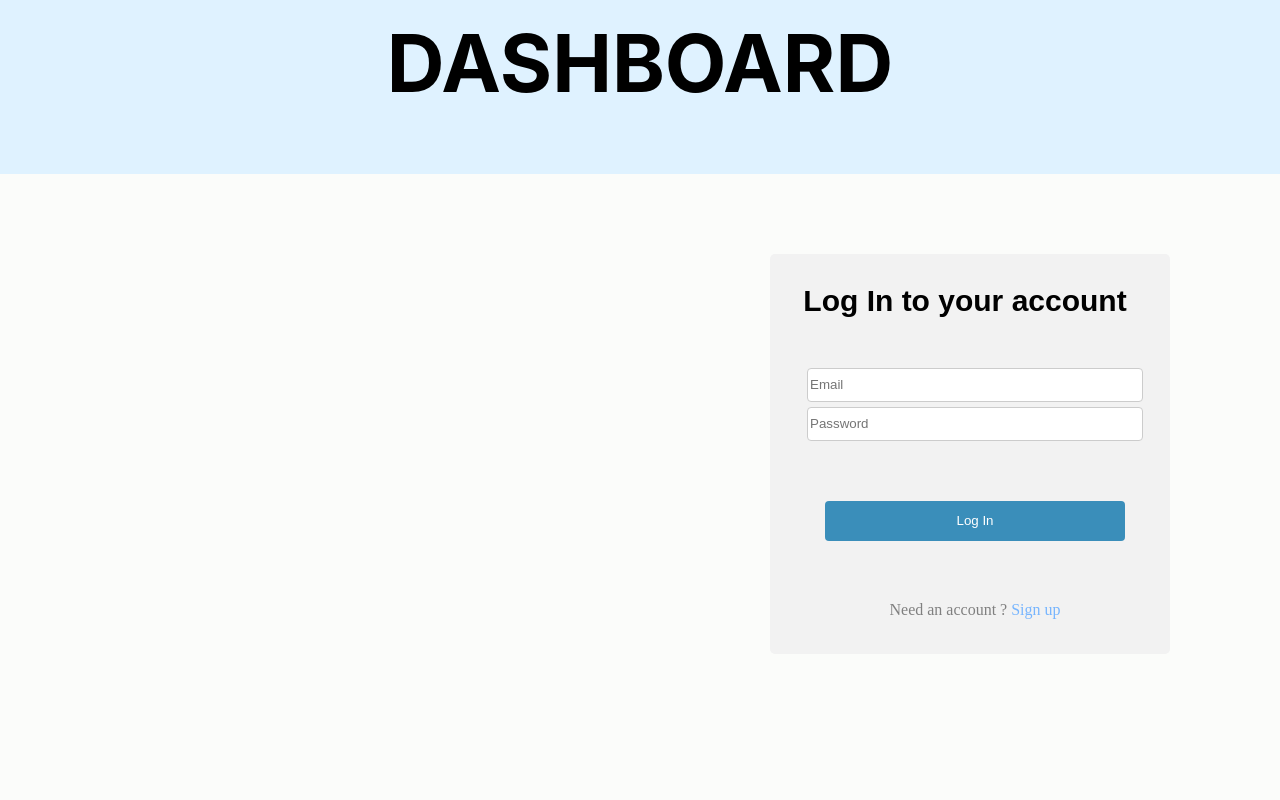
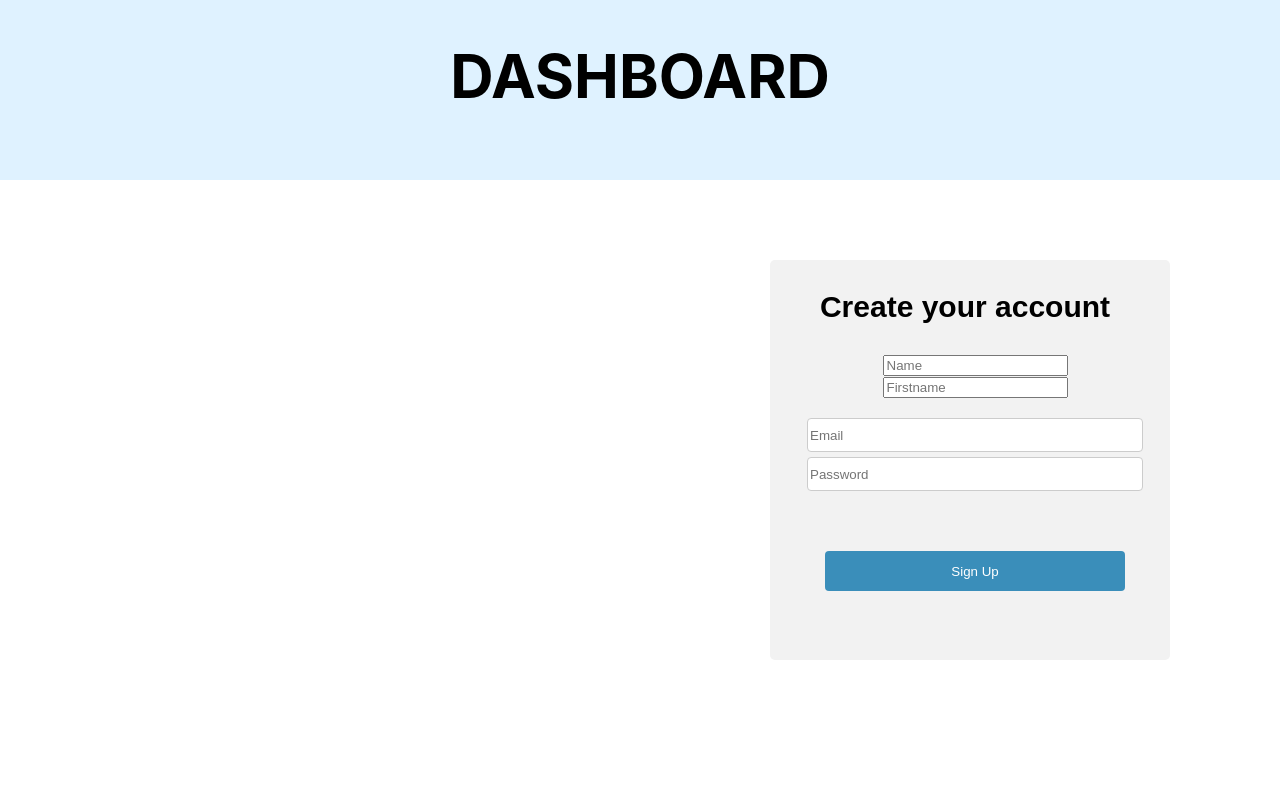
Before and after one commit to Heloisetr/Dashboard, a React (Create React App) app in the folder dashboard/: page /AuthSignUpPage in a window 1280 px wide. Shown: the top 800 px of the page. Built offline with nearby package versions, Linux system fonts and the light colour scheme.

Commit message:
Fix the problem with GitKraken when the merge happend.
Recode the login and signup and footer and header and change the path in the index.js and Apptest.js of the component App

```diff
--- a/dashboard/src/Authentification/Auth.css
+++ /dev/null
@@ -1,101 +0,0 @@
-.App {
-  margin: 0;
-  padding: 0;
-  background-color: #FBFCFA;
-}
-
-/*Header with logo */
-
-.App-header
-{
-    margin-top: -80px;
-    background-color: #DFF2FF;
-    height: 200px;
-    width: 100%;
-    text-align: center;
-}
-
-.App-header h1
-{
-  font-size: 80px;
-  padding-top: 40px;
-}
-
-/* Container where is the forms */
-
-.App_Body_Forms
-{
-    width: 400px;
-    height: 400px;
-    border-radius: 5px;
-    background-color: #f2f2f2;
-    text-align: center;
-    margin-left: 770px;
-    margin-top: 80px;
-}
-
-.App_Body_Forms form
-{
-    padding: 50px 0 0 10px;
-}
-
-.App_Body_Forms h3
-{
-    font-size: 30px;
-    font-family: Arial, Helvetica, sans-serif;
-    margin-left: -20px;
-    margin-top: -20px;
-}
-
-.App_Body_Forms p
-{
-    margin-top: 60px;
-    font-family: 'Times New Roman', Times, serif;
-    color: grey;
-}
-
-.App_Body_Forms a
-{
-    color: #77B5FE;
-    text-decoration: none;
-}
-
-input[type=email]
-{
-    width: 330px;
-    height: 30px;
-    margin-top: 20px;
-    border: 1px solid #ccc;
-    border-radius: 4px;
-    resize: vertical;
-}
-
-input[type=password]
-{
-    width: 330px;
-    height: 30px;
-    margin-top: 5px;
-    border: 1px solid #ccc;
-    border-radius: 4px;
-    resize: vertical;
-}
-
-input[type=submit] {
-    background-color:#3A8EBA;
-    width: 300px;
-    height: 40px;
-    color: white;
-    border: none;
-    margin-top: 60px;
-    border-radius: 4px;
-    cursor: pointer;
-
-  }
-
-.App_Footer
-{
-    margin-top: 200px;
-    height: 100px;
-    width: 100%;
-    background-color: #9E9E9E;
-}
--- a/dashboard/src/Authentification/Body.js
+++ /dev/null
@@ -1,35 +0,0 @@
-import React, {Component} from 'react';
-
-export class BodyLog extends Component {
-    render() {
-      return (
-        <div className="App_Body_Forms">
-            <form method="POST">
-                <h3>Log In to your account</h3>
-                <input type="email" name="email" placeholder="Email" required/><br/>
-                <input type="password" name="pwd" placeholder="Password" required/><br/>
-                <input type="submit" value="Log In" name="submit"/>
-                <p>Need an account ? <a href="">Sign up</a></p>
-            </form>
-
-        </div>
-      );
-    }
-  }
-
-export class BodySign extends Component {
-    render() {
-        return (
-        <div className="App_Body_Forms">
-            <form method="POST">
-                <h3>Create your account</h3>
-                <input type="text" name="name" placeholder="Name" required/><br/>
-                <input type="text" name="firstname" placeholder="Firstname" required/><br/>
-                <input type="email" name="email" placeholder="Email" required/><br/>
-                <input type="password" name="pwd" placeholder="Password" required/><br/>
-                <input type="submit" value="Sign Up" name="submit"/>
-            </form>
-        </div>
-        )
-    }
-}
--- a/dashboard/src/Authentification/Footer.js
+++ /dev/null
@@ -1,11 +0,0 @@
-import React, {Component} from 'react';
-
-export class Footer extends Component {
-    render() {
-      return (
-        <div className="App_Footer">
-
-        </div>
-      );
-    }
-  }
--- a/dashboard/src/Authentification/Header.js
+++ /dev/null
@@ -1,11 +0,0 @@
-import React, {Component} from 'react';
-
-export class Header extends Component {
-    render() {
-      return (
-        <header className="App-header">
-          <h1>DASHBOARD</h1>
-        </header>
-      );
-    }
-}
--- a/dashboard/src/Authentification/LogIn.js
+++ /dev/null
@@ -1,51 +0,0 @@
-import React, {Component} from 'react';
-//import logo from '../logo.svg';
-import './Auth.css';
-import {Header} from './Header'
-import {BodyLog} from './Body'
-import { Footer } from './Footer';
-//import {Link, Router, Switch, Route} from 'react-router-dom'
-//import SignUp from './SignUp'
-
-
-export default class AppLogIn extends Component {
-  render() {
-    return (
-      <div className="App">
-        <Header/>
-        <BodyLog/>
-        <Footer/>
-      </div>
-    );
-  }
-}
-
-/*
-export default class AppT extends Component {
-  render() {
-    return (
-      <div className="App">
-        <Header title="je test le reactjs"/>
-        <Body text=" nul a chier"/>
-        <Router>
-         <Link to="/LoginIn">Test</Link>
-          <Switch>
-            <Route path="/LoginIn">
-              <SignUp />
-            </Route>
-          </Switch>
-         </Router>
-      </div>
-    );
-  }
-}
-*/
-/*
-<a className="App-link"
-            href="https://reactjs.org"
-           target="_blank"
-            rel="noopener noreferrer"
-          >
-            Learn React
-          </a>
-          */
--- /dev/null
+++ b/dashboard/src/component/Footer/Footer.css
@@ -0,0 +1,7 @@
+.App_Footer
+{
+    margin-top: 200px;
+    height: 200px;
+    width: 100%;
+    background-color: #9E9E9E;
+}
--- a/dashboard/src/component/Header/Header.css
+++ b/dashboard/src/component/Header/Header.css
@@ -20,14 +20,15 @@
 
 .Header_auth
 {
-    padding-top: -80px;
+    margin-top: -80px;
     background-color: #DFF2FF;
-    height: 300px;
+    height: 200px;
     width: 100%;
     text-align: center;
 }
 
 .Header_auth h3
 {
-  margin: 80px 0px 0px 0;
+  font-size: 60px;
+  padding: 60px 0px 0px 0;
 }
--- a/dashboard/src/index.js
+++ b/dashboard/src/index.js
@@ -1,10 +1,10 @@
 import React from 'react';
 import ReactDOM from 'react-dom';
 import './index.css';
-import AppLogIn from './Authentification/LogIn';
+import App from './App';
 import * as serviceWorker from './serviceWorker';
 
-ReactDOM.render(<AppLogIn />, document.getElementById('root'));
+ReactDOM.render(<App />, document.getElementById('root'));
 
 // If you want your app to work offline and load faster, you can change
 // unregister() to register() below. Note this comes with some pitfalls.
```
Also changed, not shown: dashboard/src/Authentification/SignUp.js (deleted, +0 -19 lines), 1 other file (tests, documents, lock files or other folders).
